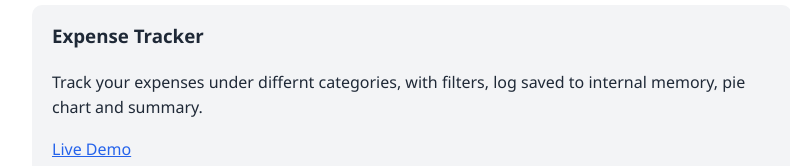
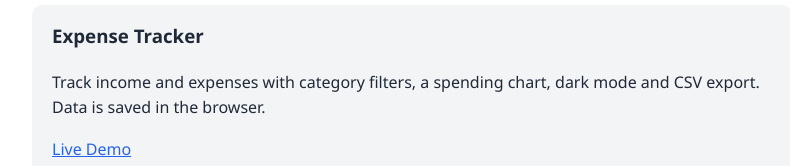
Before and after one commit to CassandraPaiva/resume, a plain HTML site: page index.html in a window 1280 px wide. Shown: the part 1581-1747 px from the top of the page, without its empty margins (228-1018 px from the left). Drawn offline with Linux system fonts and the light colour scheme.

Commit message:
Update description for Expense Tracker project

```diff
--- a/index.html
+++ b/index.html
@@ -72,7 +72,7 @@
     </article>
     <article>
       <h3>Expense Tracker</h3>
-      <p>Track your expenses under differnt categories, with filters, log saved to internal memory, pie chart and summary.</p>
+      <p>Track income and expenses with category filters, a spending chart, dark mode and CSV export. Data is saved in the browser.</p>
       <a href="https://cassandrapaiva.github.io/expense-tracker/">Live Demo</a>
       <br>
       <a href="https://github.com/CassandraPaiva/expense-tracker">Source Code</a>
```
